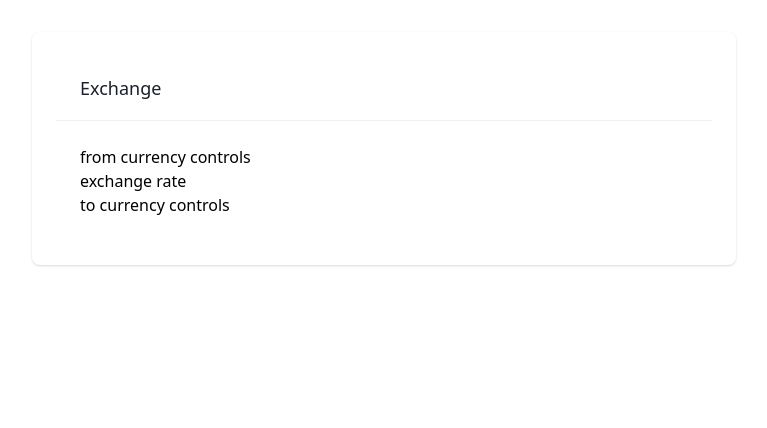
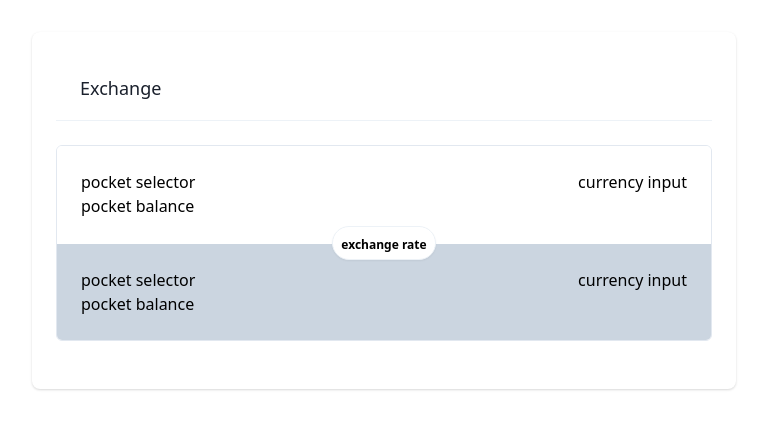
Before and after one commit to hugo/revolut-currency-exchange, a Next.js app: page / in a window 1280 px wide. Shown: the top 428 px of the page, without its empty margins (256-1023 px from the left). Built offline with nearby package versions, Linux system fonts and the light colour scheme.

Commit message:
Further scaffold layout of `<Exchange />`
The two "rows" should work almost identically, I think, so extract the
appearance and behaviour to an `<ExchangePocket />` component.

```diff
--- a/src/components/Exchange.tsx
+++ b/src/components/Exchange.tsx
@@ -1,11 +1,25 @@
 import React from 'react'
 
+import {ExchangePocket} from './ExchangePocket'
+
 export const Exchange: React.FC = ({children}) => (
-  <>
-    <div>from currency controls</div>
+  <div className="rounded-md overflow-hidden border border-gray-300">
+    <div className="bg-white">
+      <div className="p-6">
+        <ExchangePocket />
+      </div>
+    </div>
 
-    <div>exchange rate</div>
+    <div className="-my-4 flex justify-center items-center">
+      <div className="bg-white border border-gray-200 shadow-sm rounded-full overflow-hidden px-2 py-1">
+        <span className="text-xs font-semibold">exchange rate</span>
+      </div>
+    </div>
 
-    <div>to currency controls</div>
-  </>
+    <div className="bg-gray-400">
+      <div className="p-6">
+        <ExchangePocket />
+      </div>
+    </div>
+  </div>
 )
--- /dev/null
+++ b/src/components/ExchangePocket.tsx
@@ -0,0 +1,13 @@
+import React from 'react'
+
+type Props = {}
+
+export const ExchangePocket: React.FC<Props> = ({}) => (
+  <div className="flex">
+    <div>
+      <div>pocket selector</div>
+      <div>pocket balance</div>
+    </div>
+    <div className="flex-1 text-right">currency input</div>
+  </div>
+)
--- a/src/containers/home.tsx
+++ b/src/containers/home.tsx
@@ -18,7 +18,7 @@ export default function Home() {
           <Card>
             <CardHeader>Exchange</CardHeader>
 
-            <div className="px-4 py-5 sm:p-6">
+            <div className="py-5 sm:py-6">
               <Exchange />
             </div>
           </Card>
```
